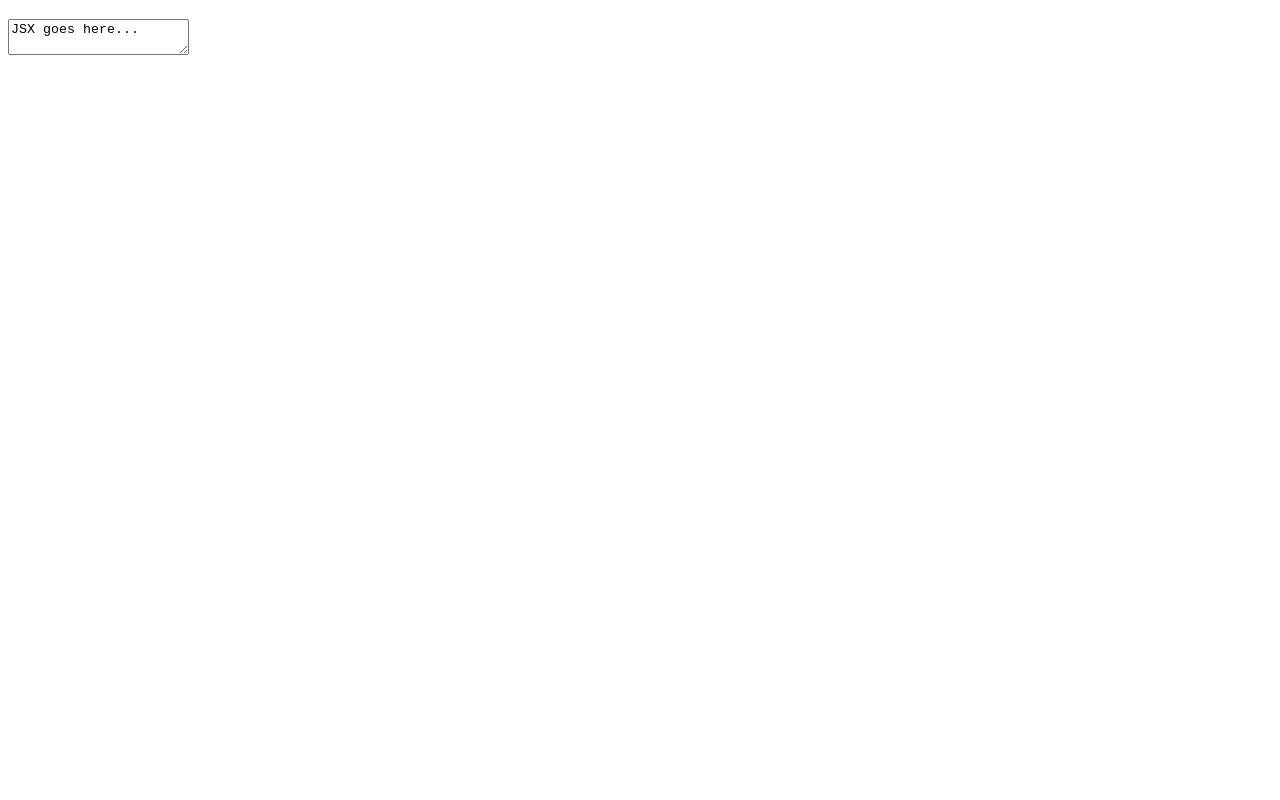
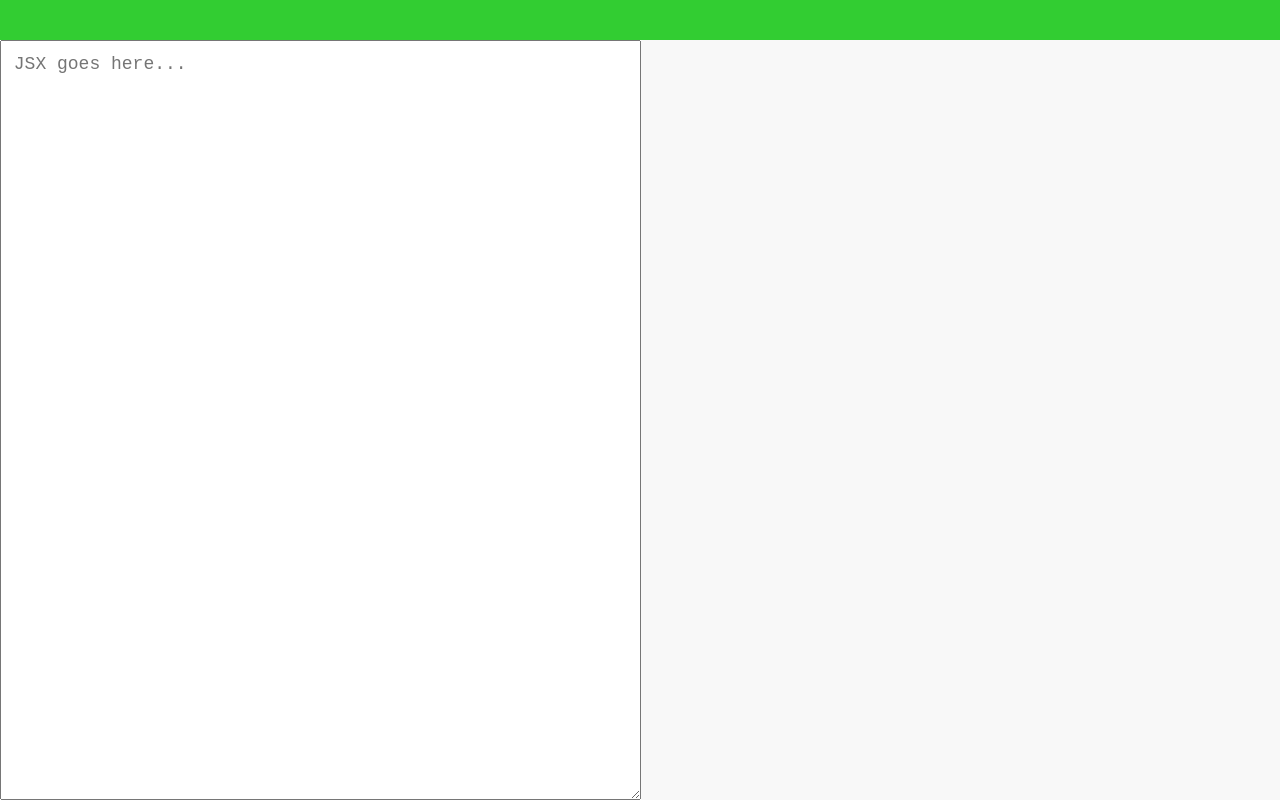
Before and after one commit to BlindBane/live-jsx-compiler, a React (Create React App) app: page / in a window 1280 px wide. Built offline with nearby package versions, Linux system fonts and the light colour scheme; the HTML template or start-up script is replaced by a standard one.

Commit message:
(feat) Styles Added

```diff
--- /dev/null
+++ b/src/JsxToJs.css
@@ -0,0 +1,36 @@
+body {
+  margin: 0;
+  padding: 0;
+  font-family: monospace;
+}
+
+.errors {
+  display: block;
+  height: 5vh;
+  overflow: auto;
+  background-color: #32CD32;
+  color: block;
+  font-size: 18px;
+}
+
+.container {
+  display: flex;
+  height: 95vh;
+}
+
+pre {
+  background-color: #f8f8f8;
+}
+
+pre, textarea {
+  width: 50%;
+  font-size: 18px;
+  font-family: monospace;
+  margin: 0;
+  padding: 1%;
+  color: #222;
+}
+
+textarea:focus {
+  outline: 0;
+}
--- a/src/JsxToJs.js
+++ b/src/JsxToJs.js
@@ -1,10 +1,11 @@
 import React from 'react'
+import './JsxToJs.css'
 
 class JsxToJs extends React.Component {
   constructor () {
     super()
     this.state = {
-      input: 'JSX goes here...',
+      input: '',
       output: '',
       err: ''
     }
@@ -25,11 +26,12 @@ class JsxToJs extends React.Component {
   render () {
     return (
       <div>
-        <h3>{this.state.err}</h3>
+        <header className='errors'>{this.state.err}</header>
         <div className='container'>
           <textarea
             onChange={this.update.bind(this)}
             defaultValue={this.state.input}
+            placeholder='JSX goes here...'
           />
           <pre>
             {this.state.output}
```
